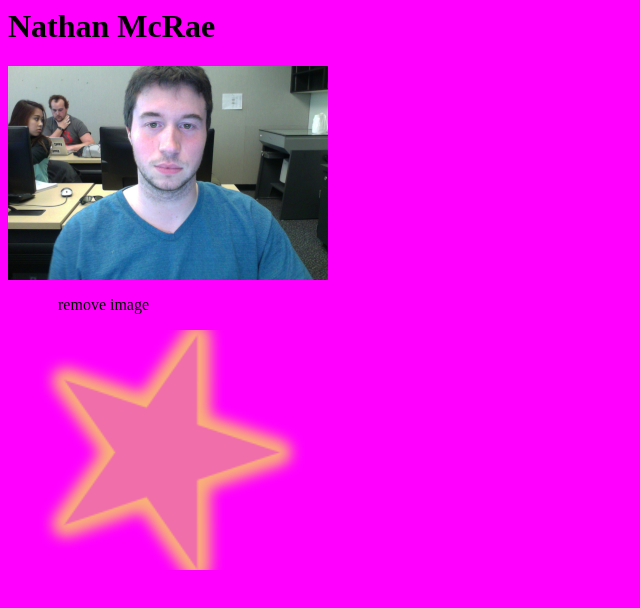
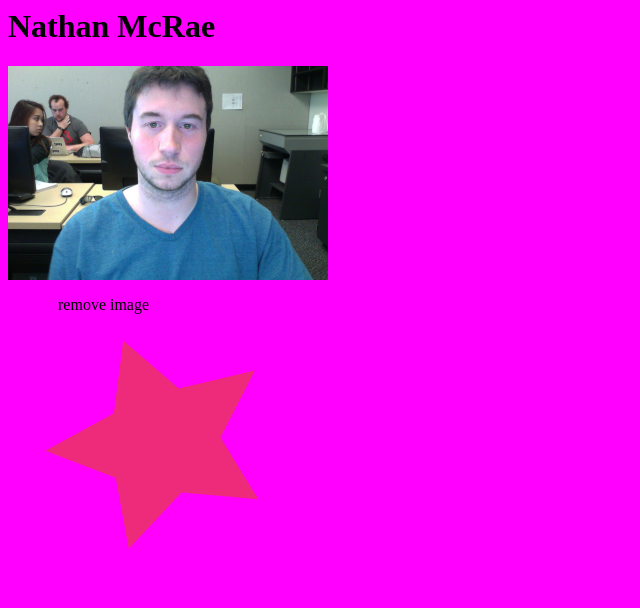
Before and after one commit to nathanmcrae/nathanmcrae.github.io, a plain HTML site: page index.html in a window 1280 px wide. Shown: the whole page, without its empty margins (0-640 px from the left). Drawn offline with Linux system fonts and the light colour scheme.

Commit message:
logo.svg

```diff
--- a/index.html
+++ b/index.html
@@ -10,6 +10,6 @@
 
 	<img src="img/me.jpg" style="">
 <p> remove image</p>
-<img src="img/logo.png">
+<img src="img/logo.svg">
 </body>
 </html>
```
Also changed, not shown: img/logo.svg (added).
